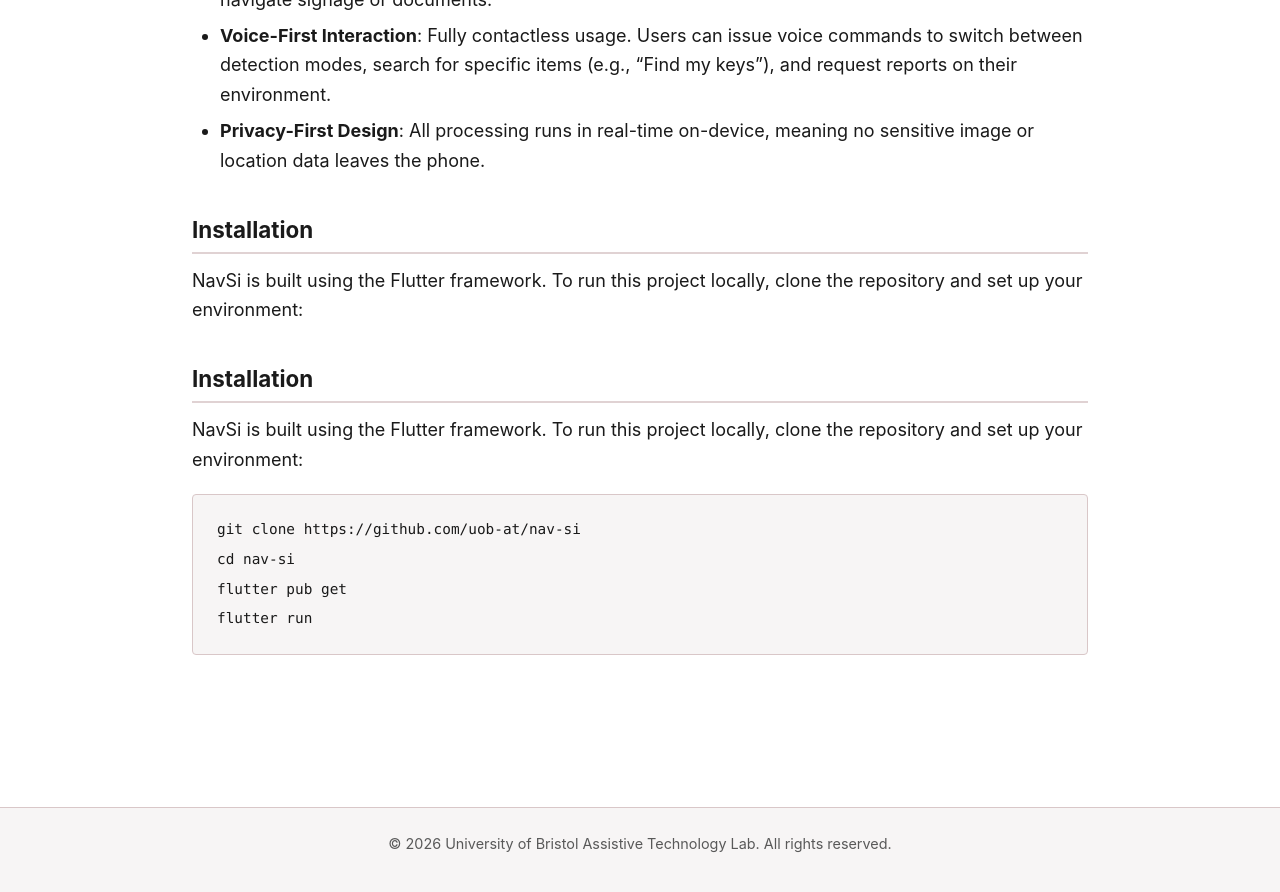
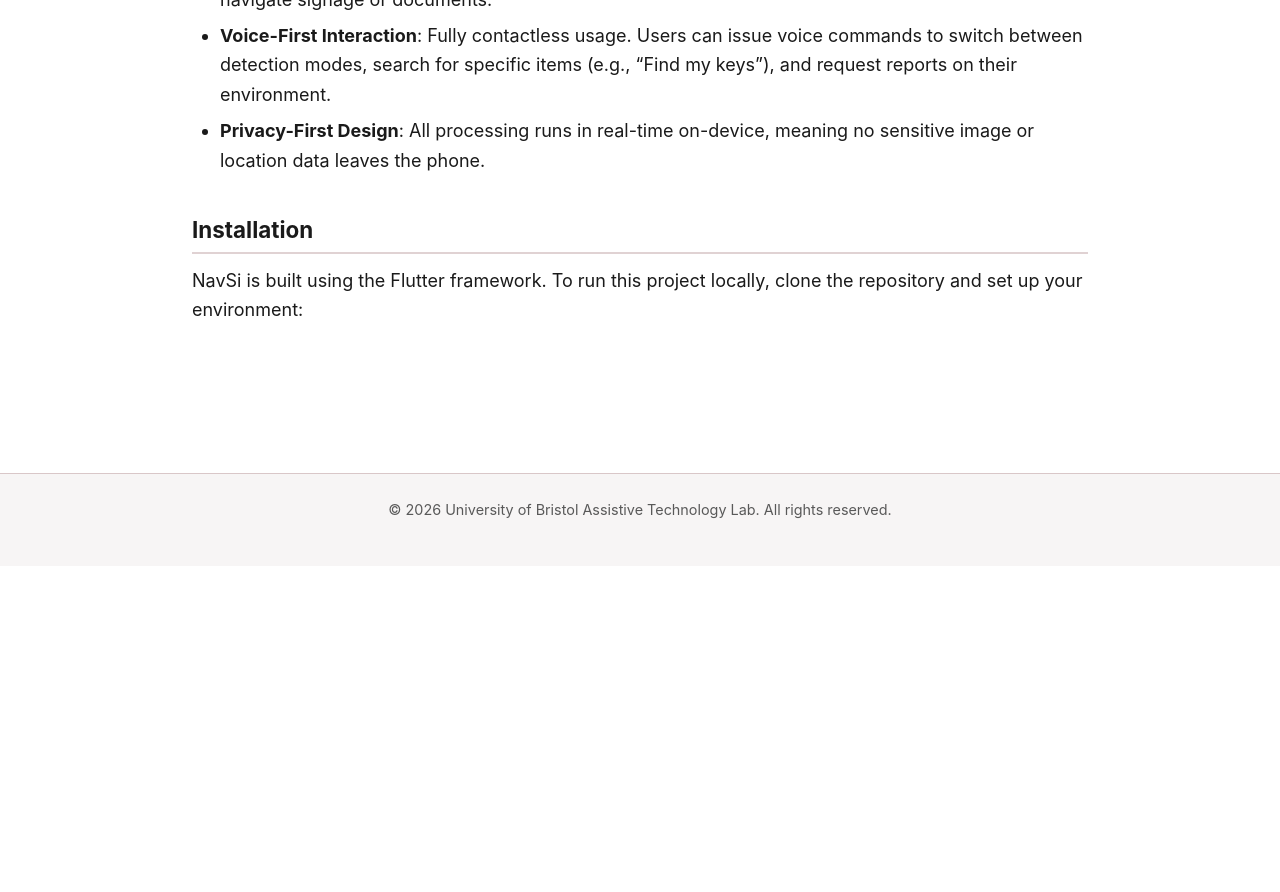
Before and after one commit to UoB-AT/uob-at.github.io, a Jekyll site: the page built from _projects/nav_si.md, in a window 1280 px wide and 900 px high, scrolled down 955 px. Shown: the top 892 px of the window. Built offline with Jekyll 4.4.1, drawn with Linux system fonts in a browser that asks for light colours; after the commit the page ends 1521 px from its top, so only the background shows below that; some of the changed text lies outside the part shown.

Commit message:
feat: added Edward and Austins projects, bug fixes on existing projects

````diff
--- a/_projects/nav_si.md
+++ b/_projects/nav_si.md
@@ -22,13 +21,3 @@
 
 ## Installation
 NavSi is built using the Flutter framework. To run this project locally, clone the repository and set up your environment:
-
-## Installation
-NavSi is built using the Flutter framework. To run this project locally, clone the repository and set up your environment:
-
-```bash
-git clone https://github.com/uob-at/nav-si
-cd nav-si
-flutter pub get
-flutter run
-```
````
Also changed, not shown: other parts of _projects/nav_si.md (+1 -2 lines), _projects/audio_tac.md (+2 -5 lines), _projects/non_visual_agent.md (+1 -0 lines), _projects/visual_impairment_security.md (added, +22 -0 lines).
